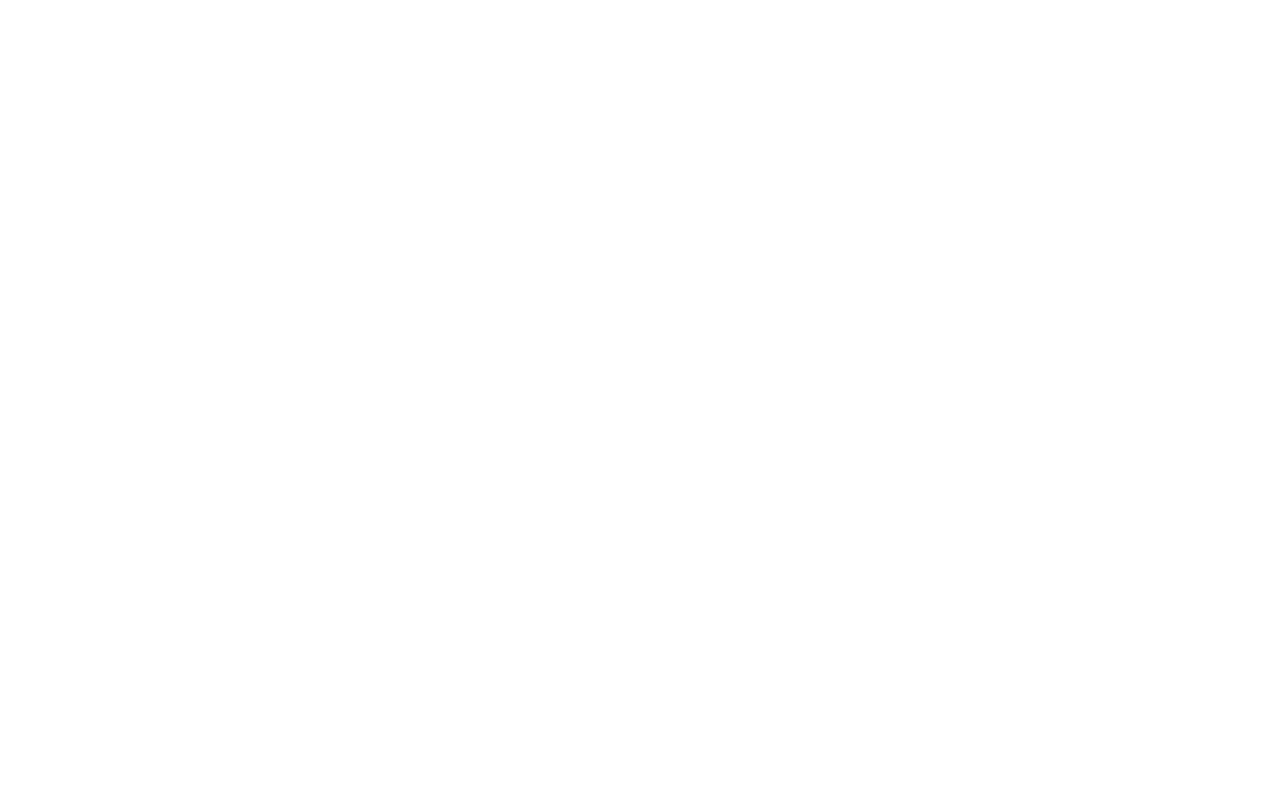
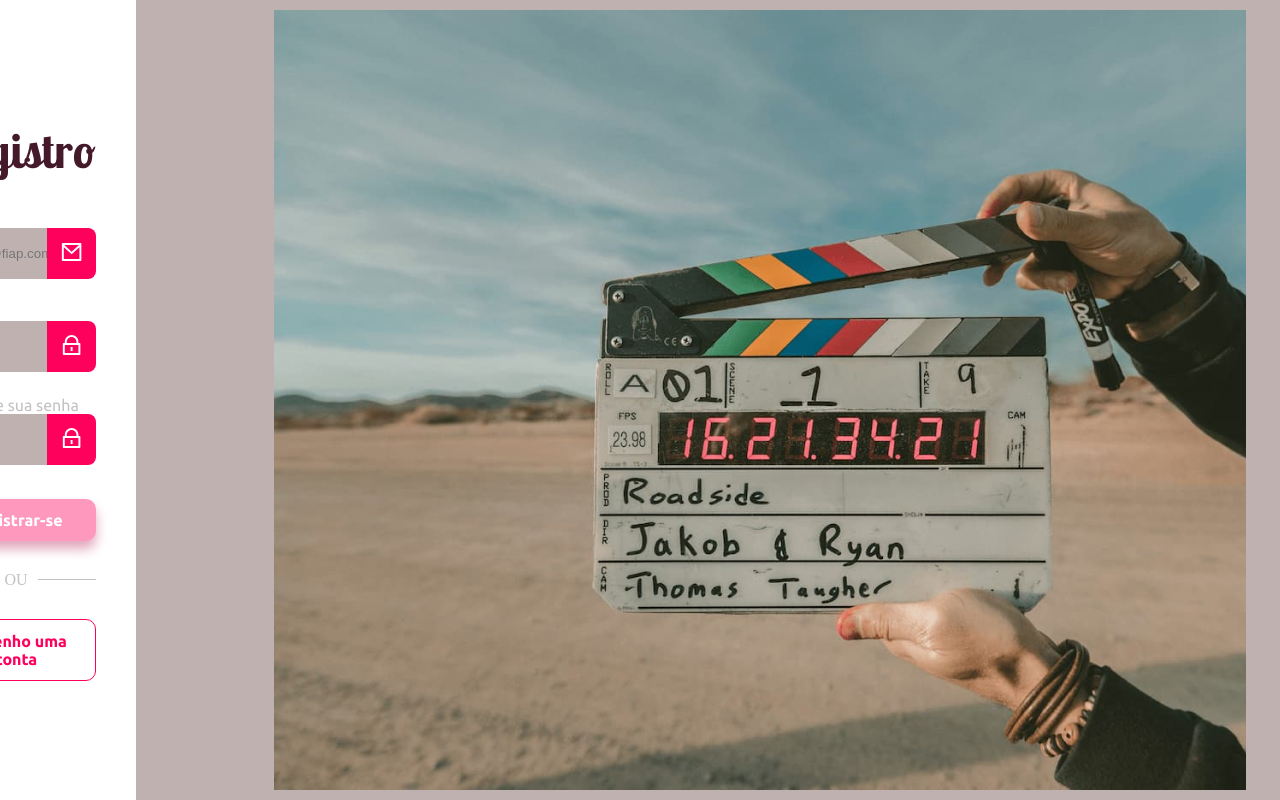
Before and after one commit to victorfernandesneto/ctj_fase3_frontend, an Angular app: page /register in a window 1280 px wide. Before the commit this address led to /. Built offline with nearby package versions, Linux system fonts and the light colour scheme.

Commit message:
feat: tela de registro implementada

```diff
--- a/src/app/app.routes.ts
+++ b/src/app/app.routes.ts
@@ -1,7 +1,11 @@
 import { Routes } from '@angular/router';
 import { LoginComponent } from './pages/login/login.component';
+import { RegisterComponent } from './pages/register/register.component';
 
 export const routes: Routes = [{
 path: "login", component: LoginComponent
 },
+{
+    path: "register", component: RegisterComponent
+    },
 ];
--- /dev/null
+++ b/src/app/pages/register/register.component.html
@@ -0,0 +1,37 @@
+<app-login-layout
+    title="Registro"
+    primaryBtnText="Registrar-se"
+    secondaryBtnText="Já tenho uma conta"
+    imageUrl="/assets/register.png"
+    (submit)="submit()"
+    (navigate)="navigate()"
+    [disablePrimaryBtn]="!registerForm.valid"
+>
+    <form [formGroup]="registerForm">
+        <app-primary-input
+            formControlName="email"
+            inputName="email"
+            type="email"
+            label="Email"
+            placeholder="victor@fiap.com"
+        >
+            <img src="/assets/email-icon.svg"/>
+        </app-primary-input>
+        <app-primary-input
+            formControlName="password"
+            inputName="password"
+            type="password"
+            label="Senha"
+        >
+        <img src="/assets/password-icon.svg"/>
+    </app-primary-input>
+    <app-primary-input
+    formControlName="password_confirm"
+    inputName="password_confirm"
+    type="password"
+    label="Confirme sua senha"
+>
+<img src="/assets/password-icon.svg"/>
+</app-primary-input>
+    </form>
+</app-login-layout>
--- /dev/null
+++ b/src/app/pages/register/register.component.scss
@@ -0,0 +1,16 @@
+@import "../../../styles/variables.scss";
+
+form {
+    width: 100%;
+    display: flex;
+    flex-direction: column;
+    gap: 24px;
+    margin-bottom: 34px;
+
+    span {
+        font-size: 14px;
+        text-decoration: underline;
+        color: $secondary-color;
+        text-align: end;
+    }
+}
--- /dev/null
+++ b/src/app/pages/register/register.component.ts
@@ -0,0 +1,54 @@
+import { Component } from '@angular/core';
+import { AbstractControl, FormControl, FormGroup, ReactiveFormsModule, ValidationErrors, Validators } from '@angular/forms';
+import { PrimaryInputComponent } from '../../components/primary-input/primary-input.component';
+import { Router } from '@angular/router';
+import { RegisterService } from '../../services/register.service';
+import { ToastrService } from 'ngx-toastr';
+import { LoginLayoutComponent } from '../../components/login-layout/login-layout.component';
+
+interface RegisterForm {
+  email: FormControl,
+  password: FormControl,
+  password_confirm: FormControl
+}
+
+@Component({
+  selector: 'app-register',
+  standalone: true,
+  imports: [
+    LoginLayoutComponent,
+    ReactiveFormsModule,
+    PrimaryInputComponent
+  ],
+  providers: [
+    RegisterService
+  ],
+  templateUrl: './register.component.html',
+  styleUrl: './register.component.scss'
+})
+export class RegisterComponent {
+  registerForm!: FormGroup<RegisterForm>;
+
+  constructor(
+    private router: Router,
+    private registerService: RegisterService,
+    private toastService: ToastrService
+  ){
+    this.registerForm = new FormGroup({
+      email: new FormControl('', [Validators.required, Validators.email]),
+      password: new FormControl('', [Validators.required, Validators.minLength(8)]),
+      password_confirm: new FormControl('', [Validators.required, Validators.minLength(8)])
+    })
+  }
+
+  submit(){
+    this.registerService.login(this.registerForm.value.email, this.registerForm.value.password).subscribe({
+      next: () => this.toastService.success("Login feito com sucesso!"),
+      error: () => this.toastService.error("Erro inesperado! Tente novamente mais tarde")
+    })
+  }
+
+  navigate(){
+    this.router.navigate(["login"])
+  }
+}
--- a/src/app/services/login.service.ts
+++ b/src/app/services/login.service.ts
@@ -13,7 +13,6 @@
   login(email: string, password: string){
     return this.httpClient.post<LoginResponse>("http://localhost:3000/auth/login/", { email, password }).pipe(
       tap((value) => {
-        console.log(value)
         sessionStorage.setItem("access_token", value.data.session.access_token)
         sessionStorage.setItem("refresh_token", value.data.session.refresh_token)
         sessionStorage.setItem("user_id", value.data.session.user.id)
--- /dev/null
+++ b/src/app/services/register.service.ts
@@ -0,0 +1,20 @@
+import { HttpClient } from '@angular/common/http';
+import { Injectable } from '@angular/core';
+import { LoginResponse } from '../../types/login-response.type';
+import { tap } from 'rxjs';
+
+@Injectable({
+  providedIn: 'root'
+})
+export class RegisterService {
+
+  constructor(private httpClient: HttpClient) { }
+
+  login(email: string, password: string){
+    return this.httpClient.post<LoginResponse>("http://localhost:3000/auth/register/", { email, password }).pipe(
+      tap((value) => {
+        console.log(value)
+      })
+    )
+  }
+}
--- a/src/styles.scss
+++ b/src/styles.scss
@@ -1,6 +1,7 @@
 @import url('https://fonts.googleapis.com/css2?family=Lobster+Two:wght@700&display=swap');
 @import url('https://fonts.googleapis.com/css2?family=Lobster+Two:wght@700&family=Ubuntu:wght@300;400;700&display=swap');
 @import url('https://fonts.googleapis.com/css2?family=Lobster+Two:wght@700&family=Ubuntu+Mono:wght@700&family=Ubuntu:wght@300;400;700&display=swap');
+@import 'ngx-toastr/toastr';
 
 * {
     margin: 0;
```
Also changed, not shown: 2 other files (tests, documents, lock files or other folders).
